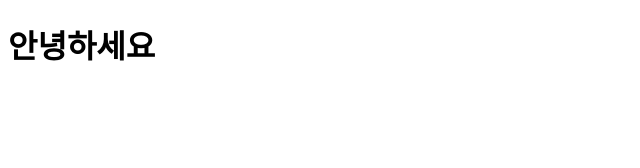
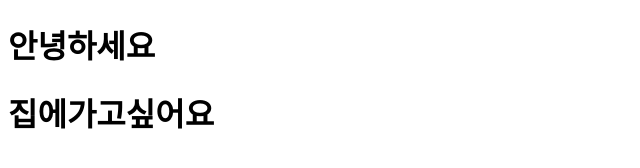
Before and after one commit to 2024-SMHRD-KDT-BigData-32/Luckyvicky, a plain HTML site: page Luckyvicky/src/main/webapp/NewFile.html in a window 1280 px wide. Shown: the whole page, without its empty margins (0-640 px from the left). Drawn offline with Linux system fonts and the light colour scheme.

Commit message:
initial commit

```diff
--- a/Luckyvicky/src/main/webapp/NewFile.html
+++ b/Luckyvicky/src/main/webapp/NewFile.html
@@ -6,5 +6,6 @@
 </head>
 <body>
 	<h1>안녕하세요</h1>
+	<h1>집에가고싶어요</h1>
 </body>
 </html>
```
